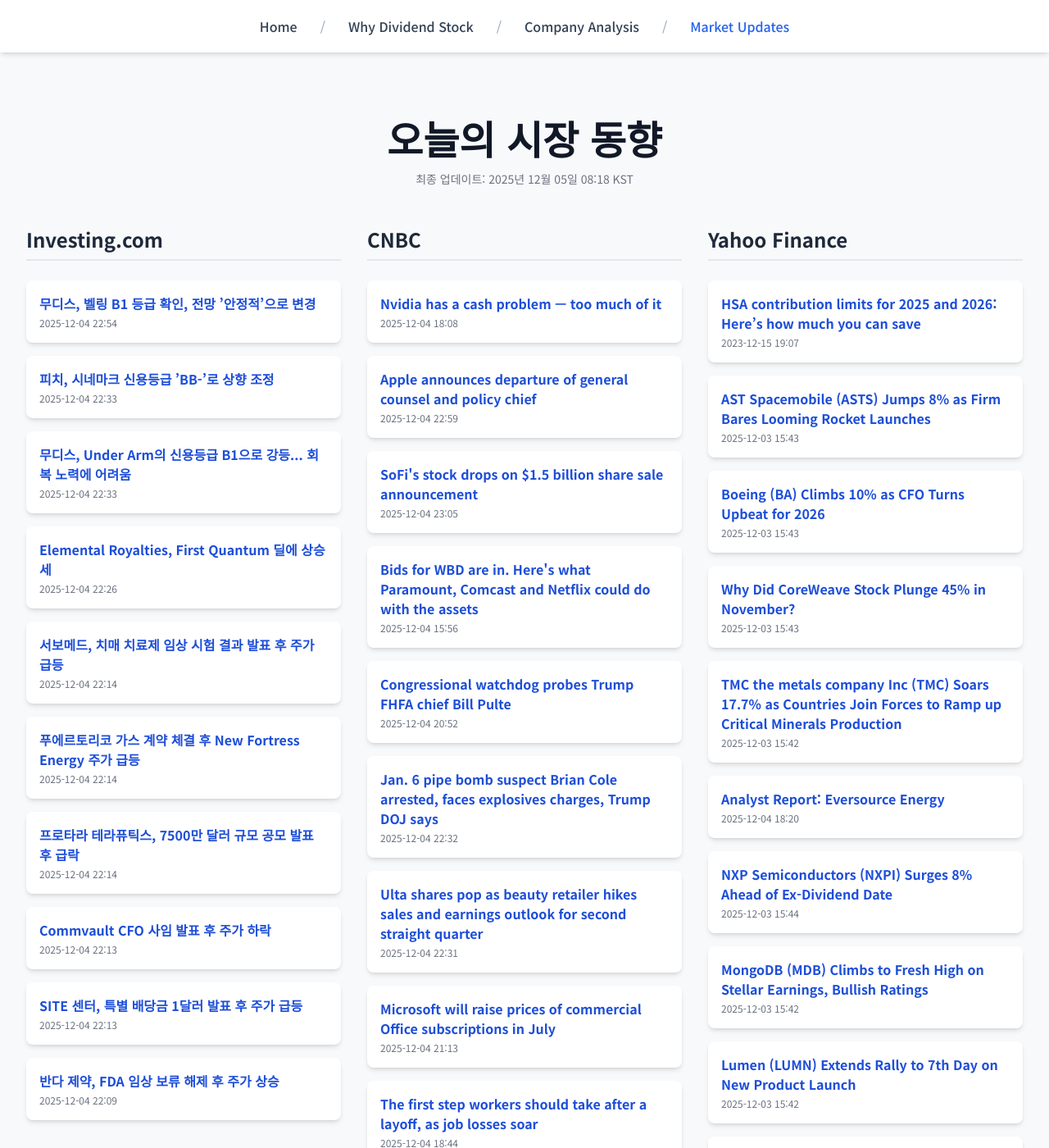
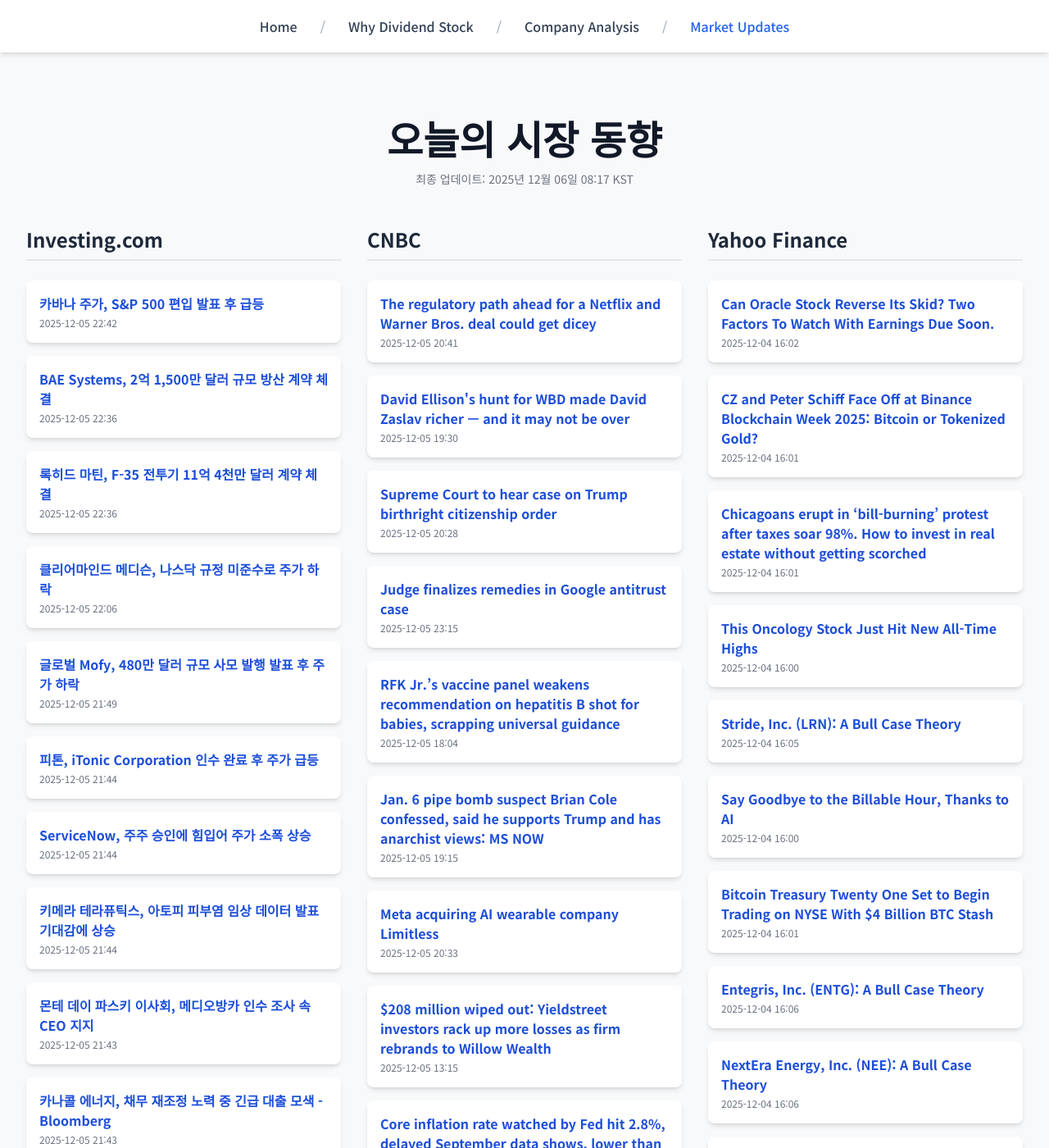
Before and after one commit to Kay-Hwang/my-company-analysis, a Jekyll site: the page built from market-updates.html, in a window 1280 px wide and 1400 px high. Shown: the whole window at 82% size. Built offline with Jekyll 4.4.1, drawn with Linux system fonts in a browser that asks for light colours; nearby versions of some CDN libraries; a script that is not in the unit is left out; some of the changed text lies outside the part shown.

Commit message:
Update daily data

```diff
--- a/_data/latest_data.json
+++ b/_data/latest_data.json
@@ -1,190 +1,190 @@
 {
-  "lastUpdated": "2025년 12월 05일 08:18 KST",
+  "lastUpdated": "2025년 12월 06일 08:17 KST",
   "news": {
     "investing": [
       {
-        "title": "무디스, 벨링 B1 등급 확인, 전망 ’안정적’으로 변경",
-        "link": "https://kr.investing.com/news/stock-market-news/article-93CH-1743804",
-        "pubDate": "2025-12-04 22:54:30",
-        "summary": "무디스, 벨링 B1 등급 확인, 전망 ’안정적’으로 변경"
+        "title": "카바나 주가, S&P 500 편입 발표 후 급등",
+        "link": "https://kr.investing.com/news/stock-market-news/article-93CH-1745440",
+        "pubDate": "2025-12-05 22:42:18",
+        "summary": "카바나 주가, S&P 500 편입 발표 후 급등"
       },
       {
-        "title": "피치, 시네마크 신용등급 ’BB-’로 상향 조정",
-        "link": "https://kr.investing.com/news/stock-market-news/article-93CH-1743769",
-        "pubDate": "2025-12-04 22:33:24",
-        "summary": "피치, 시네마크 신용등급 ’BB-’로 상향 조정"
+        "title": "BAE Systems, 2억 1,500만 달러 규모 방산 계약 체결",
+        "link": "https://kr.investing.com/news/stock-market-news/article-93CH-1745432",
+        "pubDate": "2025-12-05 22:36:47",
+        "summary": "BAE Systems, 2억 1,500만 달러 규모 방산 계약 체결"
       },
       {
-        "title": "무디스, Under Arm의 신용등급 B1으로 강등... 회복 노력에 어려움",
-        "link": "https://kr.investing.com/news/stock-market-news/article-93CH-1743768",
-        "pubDate": "2025-12-04 22:33:20",
-        "summary": "무디스, Under Arm의 신용등급 B1으로 강등... 회복 노력에 어려움"
+        "title": "록히드 마틴, F-35 전투기 11억 4천만 달러 계약 체결",
+        "link": "https://kr.investing.com/news/stock-market-news/article-93CH-1745431",
+        "pubDate": "2025-12-05 22:36:29",
+        "summary": "록히드 마틴, F-35 전투기 11억 4천만 달러 계약 체결"
       },
       {
-        "title": "Elemental Royalties, First Quantum 딜에 상승세",
-        "link": "https://kr.investing.com/news/stock-market-news/article-93CH-1743759",
-        "pubDate": "2025-12-04 22:26:31",
-        "summary": "Elemental Royalties, First Quantum 딜에 상승세"
+        "title": "클리어마인드 메디슨, 나스닥 규정 미준수로 주가 하락",
+        "link": "https://kr.investing.com/news/stock-market-news/article-93CH-1745402",
+        "pubDate": "2025-12-05 22:06:26",
+        "summary": "클리어마인드 메디슨, 나스닥 규정 미준수로 주가 하락"
       },
       {
-        "title": "서보메드, 치매 치료제 임상 시험 결과 발표 후 주가 급등",
-        "link": "https://kr.investing.com/news/stock-market-news/article-93CH-1743740",
-        "pubDate": "2025-12-04 22:14:48",
-        "summary": "서보메드, 치매 치료제 임상 시험 결과 발표 후 주가 급등"
+        "title": "글로벌 Mofy, 480만 달러 규모 사모 발행 발표 후 주가 하락",
+        "link": "https://kr.investing.com/news/stock-market-news/article-93CH-1745379",
+        "pubDate": "2025-12-05 21:49:03",
+        "summary": "글로벌 Mofy, 480만 달러 규모 사모 발행 발표 후 주가 하락"
       },
       {
-        "title": "푸에르토리코 가스 계약 체결 후 New Fortress Energy 주가 급등",
-        "link": "https://kr.investing.com/news/stock-market-news/article-93CH-1743738",
-        "pubDate": "2025-12-04 22:14:17",
-        "summary": "푸에르토리코 가스 계약 체결 후 New Fortress Energy 주가 급등"
+        "title": "피톤, iTonic Corporation 인수 완료 후 주가 급등",
+        "link": "https://kr.investing.com/news/stock-market-news/article-93CH-1745369",
+        "pubDate": "2025-12-05 21:44:38",
+        "summary": "피톤, iTonic Corporation 인수 완료 후 주가 급등"
       },
       {
-        "title": "프로타라 테라퓨틱스, 7500만 달러 규모 공모 발표 후 급락",
-        "link": "https://kr.investing.com/news/stock-market-news/article-93CH-1743737",
-        "pubDate": "2025-12-04 22:14:05",
-        "summary": "프로타라 테라퓨틱스, 7500만 달러 규모 공모 발표 후 급락"
+        "title": "ServiceNow, 주주 승인에 힘입어 주가 소폭 상승",
+        "link": "https://kr.investing.com/news/stock-market-news/article-93CH-1745368",
+        "pubDate": "2025-12-05 21:44:32",
+        "summary": "ServiceNow, 주주 승인에 힘입어 주가 소폭 상승"
       },
       {
-        "title": "Commvault CFO 사임 발표 후 주가 하락",
-        "link": "https://kr.investing.com/news/stock-market-news/article-93CH-1743736",
-        "pubDate": "2025-12-04 22:13:59",
-        "summary": "Commvault CFO 사임 발표 후 주가 하락"
+        "title": "키메라 테라퓨틱스, 아토피 피부염 임상 데이터 발표 기대감에 상승",
+        "link": "https://kr.investing.com/news/stock-market-news/article-93CH-1745367",
+        "pubDate": "2025-12-05 21:44:10",
+        "summary": "키메라 테라퓨틱스, 아토피 피부염 임상 데이터 발표 기대감에 상승"
       },
       {
-        "title": "SITE 센터, 특별 배당금 1달러 발표 후 주가 급등",
-        "link": "https://kr.investing.com/news/stock-market-news/article-93CH-1743735",
-        "pubDate": "2025-12-04 22:13:35",
-        "summary": "SITE 센터, 특별 배당금 1달러 발표 후 주가 급등"
+        "title": "몬테 데이 파스키 이사회, 메디오방카 인수 조사 속 CEO 지지",
+        "link": "https://kr.investing.com/news/stock-market-news/article-93CH-1745365",
+        "pubDate": "2025-12-05 21:43:56",
+        "summary": "몬테 데이 파스키 이사회, 메디오방카 인수 조사 속 CEO 지지"
       },
       {
-        "title": "반다 제약, FDA 임상 보류 해제 후 주가 상승",
-        "link": "https://kr.investing.com/news/stock-market-news/article-93CH-1743720",
-        "pubDate": "2025-12-04 22:09:04",
-        "summary": "반다 제약, FDA 임상 보류 해제 후 주가 상승"
+        "title": "카나콜 에너지, 채무 재조정 노력 중 긴급 대출 모색 - Bloomberg",
+        "link": "https://kr.investing.com/news/stock-market-news/article-93CH-1745364",
+        "pubDate": "2025-12-05 21:43:00",
+        "summary": "카나콜 에너지, 채무 재조정 노력 중 긴급 대출 모색 - Bloomberg"
       }
     ],
     "cnbc": [
       {
-        "title": "Nvidia has a cash problem — too much of it",
-        "link": "https://www.cnbc.com/2025/12/04/nvidia-has-a-cash-problem-too-much-of-it.html",
-        "pubDate": "Thu, 04 Dec 2025 18:08:23 GMT",
-        "summary": "Nvidia's recent slew of billion-dollar checks highlight the company's growing cash pile."
+        "title": "The regulatory path ahead for a Netflix and Warner Bros. deal could get dicey",
+        "link": "https://www.cnbc.com/2025/12/05/netflix-warner-bros-deal-regulatory-questions.html",
+        "pubDate": "Fri, 05 Dec 2025 20:41:56 GMT",
+        "summary": "Regulatory questions are already rising about Netflix's deal to combine its business with WBD's streaming service HBO Max and film studio Warner Bros."
       },
       {
-        "title": "Apple announces departure of general counsel and policy chief",
-        "link": "https://www.cnbc.com/2025/12/04/apple-announces-departure-lisa-jackson-kate-adams.html",
-        "pubDate": "Thu, 04 Dec 2025 22:59:15 GMT",
-        "summary": "The two executives reported to Apple CEO Tim Cook and are the latest members of senior leadership to exit the iPhone maker."
+        "title": "David Ellison's hunt for WBD made David Zaslav richer — and it may not be over",
+        "link": "https://www.cnbc.com/2025/12/05/paramount-david-ellison-wbd-bidding-war-hostile-bid.html",
+        "pubDate": "Fri, 05 Dec 2025 19:30:24 GMT",
+        "summary": "Paramount is considering taking an offer to WBD shareholders, thinking its deal has a better chance of gaining regulatory approval than Netflix's, sources said."
       },
       {
-        "title": "SoFi's stock drops on $1.5 billion share sale announcement",
-        "link": "https://www.cnbc.com/2025/12/04/sofi-stock-drops-on-1point5-billion-stock-offering.html",
-        "pubDate": "Thu, 04 Dec 2025 23:05:50 GMT",
-        "summary": "SoFi said it's selling $1.5 billion in stock after the company's market cap almost doubled this year."
+        "title": "Supreme Court to hear case on Trump birthright citizenship order",
+        "link": "https://www.cnbc.com/2025/12/05/trump-birthright-citizenship-supreme-court.html",
+        "pubDate": "Fri, 05 Dec 2025 20:28:26 GMT",
+        "summary": "The U.S. Constitution's 14th Amendment had been understood to grant citizenship to children born in the country, even if their parents are not citizens."
       },
       {
-        "title": "Bids for WBD are in. Here's what Paramount, Comcast and Netflix could do with the assets",
-        "link": "https://www.cnbc.com/2025/12/04/wbd-bids-paramount-comcast-netflix-assets.html",
-        "pubDate": "Thu, 04 Dec 2025 15:56:40 GMT",
-        "summary": "WBD's coveted library of content includes franchises like DC's superheroes, Harry Potter, Lord of the Rings, Game of Thrones, Looney Tunes and Scooby-Doo."
+        "title": "Judge finalizes remedies in Google antitrust case",
+        "link": "https://www.cnbc.com/2025/12/05/judge-finalize-remedies-in-google-antitrust-case.html",
+        "pubDate": "Fri, 05 Dec 2025 23:15:14 GMT",
+        "summary": "A U.S. judge on Friday finalized his decision for the consequences Google will face for its search monopoly ruling, adding new details to the decided remedies."
       },
       {
-        "title": "Congressional watchdog probes Trump FHFA chief Bill Pulte",
-        "link": "https://www.cnbc.com/2025/12/04/congressional-watchdog-probes-trump-fhfa-chief-bill-pulte.html",
-        "pubDate": "Thu, 04 Dec 2025 20:52:52 GMT",
-        "summary": "Pulte has made allegations of mortgage fraud against New York Attorney General Letitia James, Fed Gov. Lisa Cook, Sen. Adam Schiff, and Rep. Eric Swalwell."
+        "title": "RFK Jr.’s vaccine panel weakens recommendation on hepatitis B shot for babies, scrapping universal guidance",
+        "link": "https://www.cnbc.com/2025/12/05/hepatitis-b-vaccine-babies-rfk-jr-cdc.html",
+        "pubDate": "Fri, 05 Dec 2025 18:04:31 GMT",
+        "summary": "Some public health experts expressed concerns the recommendation could lead to an increase in hepatitis B infections in babies."
       },
       {
-        "title": "Jan. 6 pipe bomb suspect Brian Cole arrested, faces explosives charges, Trump DOJ says",
-        "link": "https://www.cnbc.com/2025/12/04/fbi-arrests-suspect-in-jan-6-pipe-bomb-case-ms-now.html",
-        "pubDate": "Thu, 04 Dec 2025 22:32:25 GMT",
-        "summary": "The bombs were planted before Jan. 6, 2021, when President Donald Trump's supporters stormed the Capitol as Congress met to confirm Joe Biden's electoral win."
+        "title": "Jan. 6 pipe bomb suspect Brian Cole confessed, said he supports Trump and has anarchist views: MS NOW",
+        "link": "https://www.cnbc.com/2025/12/05/brian-cole-trump-jan-6-pipe-bomb-case.html",
+        "pubDate": "Fri, 05 Dec 2025 19:15:55 GMT",
+        "summary": "Cole spoke to the authorities for \"more than four hours\" after his arrest, the government told a judge during the suspect's initial court appearance."
       },
       {
-        "title": "Ulta shares pop as beauty retailer hikes sales and earnings outlook for second straight quarter",
-        "link": "https://www.cnbc.com/2025/12/04/ulta-ulta-earnings-q3-2025.html",
-        "pubDate": "Thu, 04 Dec 2025 22:31:51 GMT",
-        "summary": "Ulta easily beat Wall Street's earnings expectations for its third quarter."
+        "title": "Meta acquiring AI wearable company Limitless",
+        "link": "https://www.cnbc.com/2025/12/05/meta-limitless-ai-wearable.html",
+        "pubDate": "Fri, 05 Dec 2025 20:33:21 GMT",
+        "summary": "Meta has acquired the startup Limitless, which makes a small, artificial intelligence-powered pendant."
       },
       {
-        "title": "Microsoft will raise prices of commercial Office subscriptions in July",
-        "link": "https://www.cnbc.com/2025/12/04/microsoft-will-raise-prices-of-commercial-office-bundles-in-july-.html",
-        "pubDate": "Thu, 04 Dec 2025 21:13:51 GMT",
-        "summary": "For the second time in five years, Microsoft is hiking prices for commercial customers of its widely used Office bundles."
+        "title": "$208 million wiped out: Yieldstreet investors rack up more losses as firm rebrands to Willow Wealth",
+        "link": "https://www.cnbc.com/2025/12/05/yieldstreet-investors-losses-willow-wealth-rebrand.html",
+        "pubDate": "Fri, 05 Dec 2025 13:15:57 GMT",
+        "summary": "Yieldstreet is attempting to move past a troubled track record by rebranding to Willow Wealth while customers reel from a still-unfolding collapse of its funds."
       },
       {
-        "title": "The first step workers should take after a layoff, as job losses soar",
-        "link": "https://www.cnbc.com/2025/12/04/unemployment-claims-after-a-layoff.html",
-        "pubDate": "Thu, 04 Dec 2025 18:44:36 GMT",
-        "summary": "Losing a job can be among the worst life events. There is one thing you'll want to do first: apply for unemployment benefits, experts say."
+        "title": "Core inflation rate watched by Fed hit 2.8%, delayed September data shows, lower than expected",
+        "link": "https://www.cnbc.com/2025/12/05/pce-inflation-report-september-2025.html",
+        "pubDate": "Fri, 05 Dec 2025 17:55:37 GMT",
+        "summary": "The delayed core personal consumption expenditures price index for September was expected to show a 2.9% annual increase."
       },
       {
-        "title": "'Trump accounts' come with a $1,000 deposit for newborns. See how they compare with 529 college savings plans",
-        "link": "https://www.cnbc.com/2025/12/04/chart-how-trump-accounts-compare-to-529-college-savings-plans.html",
-        "pubDate": "Thu, 04 Dec 2025 21:03:50 GMT",
-        "summary": "Beginning in 2026, parents will be able to open tax-advantaged Trump accounts for their children with a $1,000 boost for those born 2025 to 2028."
+        "title": "Netflix to buy Warner Bros. film and streaming assets in $72 billion deal",
+        "link": "https://www.cnbc.com/2025/12/05/neflix-warner-bros-discovery-deal.html",
+        "pubDate": "Fri, 05 Dec 2025 17:42:15 GMT",
+        "summary": "Netflix announced it's reached a deal to buy WBD, bringing a swift end to a dramatic bidding process that also involved Paramount Skydance and Comcast."
       }
     ],
     "yahoo": [
       {
-        "title": "HSA contribution limits for 2025 and 2026: Here’s how much you can save",
-        "link": "https://finance.yahoo.com/personal-finance/investing/article/hsa-contribution-limits-181038084.html",
-        "pubDate": "2023-12-15T19:07:25Z",
-        "summary": "HSA contribution limits for 2025 and 2026: Here’s how much you can save"
+        "title": "Can Oracle Stock Reverse Its Skid? Two Factors To Watch With Earnings Due Soon.",
+        "link": "https://www.investors.com/news/technology/oracle-stock-earnings-preview-cowen-analyst-note/?src=A00220&yptr=yahoo",
+        "pubDate": "2025-12-04T16:02:19Z",
+        "summary": "Can Oracle Stock Reverse Its Skid? Two Factors To Watch With Earnings Due Soon."
       },
       {
-        "title": "AST Spacemobile (ASTS) Jumps 8% as Firm Bares Looming Rocket Launches",
-        "link": "https://finance.yahoo.com/news/ast-spacemobile-asts-jumps-8-154348932.html",
-        "pubDate": "2025-12-03T15:43:48Z",
-        "summary": "AST Spacemobile (ASTS) Jumps 8% as Firm Bares Looming Rocket Launches"
+        "title": "CZ and Peter Schiff Face Off at Binance Blockchain Week 2025: Bitcoin or Tokenized Gold?",
+        "link": "https://finance.yahoo.com/news/cz-peter-schiff-face-off-160147958.html",
+        "pubDate": "2025-12-04T16:01:47Z",
+        "summary": "CZ and Peter Schiff Face Off at Binance Blockchain Week 2025: Bitcoin or Tokenized Gold?"
       },
       {
-        "title": "Boeing (BA) Climbs 10% as CFO Turns Upbeat for 2026",
-        "link": "https://finance.yahoo.com/news/boeing-ba-climbs-10-cfo-154308546.html",
-        "pubDate": "2025-12-03T15:43:08Z",
-        "summary": "Boeing (BA) Climbs 10% as CFO Turns Upbeat for 2026"
+        "title": "Chicagoans erupt in ‘bill-burning’ protest after taxes soar 98%. How to invest in real estate without getting scorched",
+        "link": "https://finance.yahoo.com/news/chicagoans-erupt-bill-burning-protest-160100742.html",
+        "pubDate": "2025-12-04T16:01:00Z",
+        "summary": "Chicagoans erupt in ‘bill-burning’ protest after taxes soar 98%. How to invest in real estate without getting scorched"
       },
       {
-        "title": "Why Did CoreWeave Stock Plunge 45% in November?",
-        "link": "https://finance.yahoo.com/news/why-did-coreweave-stock-plunge-152356716.html",
-        "pubDate": "2025-12-03T15:43:56Z",
-        "summary": "Why Did CoreWeave Stock Plunge 45% in November?"
+        "title": "This Oncology Stock Just Hit New All-Time Highs",
+        "link": "https://finance.yahoo.com/news/oncology-stock-just-hit-time-160003188.html",
+        "pubDate": "2025-12-04T16:00:03Z",
+        "summary": "This Oncology Stock Just Hit New All-Time Highs"
       },
       {
-        "title": "TMC the metals company Inc (TMC) Soars 17.7% as Countries Join Forces to Ramp up Critical Minerals Production",
-        "link": "https://finance.yahoo.com/news/tmc-metals-company-inc-tmc-154237857.html",
-        "pubDate": "2025-12-03T15:42:37Z",
-        "summary": "TMC the metals company Inc (TMC) Soars 17.7% as Countries Join Forces to Ramp up Critical Minerals Production"
+        "title": "Stride, Inc. (LRN): A Bull Case Theory",
+        "link": "https://finance.yahoo.com/news/stride-inc-lrn-bull-case-160530446.html",
+        "pubDate": "2025-12-04T16:05:30Z",
+        "summary": "Stride, Inc. (LRN): A Bull Case Theory"
       },
       {
-        "title": "Analyst Report: Eversource Energy",
-        "link": "https://finance.yahoo.com/research/reports/ARGUS_3262_AnalystReport_1764872421000?yptr=yahoo&ncid=yahooproperties_plusresear_nm5q6ze1cei",
-        "pubDate": "2025-12-04T18:20:21Z",
-        "summary": "Analyst Report: Eversource Energy"
+        "title": "Say Goodbye to the Billable Hour, Thanks to AI",
+        "link": "https://www.wsj.com/tech/ai/ai-goodbye-to-billable-hours-cba198fe?siteid=yhoof2&yptr=yahoo",
+        "pubDate": "2025-12-04T16:00:00Z",
+        "summary": "Say Goodbye to the Billable Hour, Thanks to AI"
       },
       {
-        "title": "NXP Semiconductors (NXPI) Surges 8% Ahead of Ex-Dividend Date",
-        "link": "https://finance.yahoo.com/news/nxp-semiconductors-nxpi-surges-8-154401661.html",
-        "pubDate": "2025-12-03T15:44:01Z",
-        "summary": "NXP Semiconductors (NXPI) Surges 8% Ahead of Ex-Dividend Date"
+        "title": "Bitcoin Treasury Twenty One Set to Begin Trading on NYSE With $4 Billion BTC Stash",
+        "link": "https://finance.yahoo.com/news/bitcoin-treasury-twenty-one-set-160158799.html",
+        "pubDate": "2025-12-04T16:01:58Z",
+        "summary": "Bitcoin Treasury Twenty One Set to Begin Trading on NYSE With $4 Billion BTC Stash"
       },
       {
-        "title": "MongoDB (MDB) Climbs to Fresh High on Stellar Earnings, Bullish Ratings",
-        "link": "https://finance.yahoo.com/news/mongodb-mdb-climbs-fresh-high-154227706.html",
-        "pubDate": "2025-12-03T15:42:27Z",
-        "summary": "MongoDB (MDB) Climbs to Fresh High on Stellar Earnings, Bullish Ratings"
+        "title": "Entegris, Inc. (ENTG): A Bull Case Theory",
+        "link": "https://finance.yahoo.com/news/entegris-inc-entg-bull-case-160631853.html",
+        "pubDate": "2025-12-04T16:06:31Z",
+        "summary": "Entegris, Inc. (ENTG): A Bull Case Theory"
       },
       {
-        "title": "Lumen (LUMN) Extends Rally to 7th Day on New Product Launch",
-        "link": "https://finance.yahoo.com/news/lumen-lumn-extends-rally-7th-154259710.html",
-        "pubDate": "2025-12-03T15:42:59Z",
-        "summary": "Lumen (LUMN) Extends Rally to 7th Day on New Product Launch"
+        "title": "NextEra Energy, Inc. (NEE): A Bull Case Theory",
+        "link": "https://finance.yahoo.com/news/nextera-energy-inc-nee-bull-160607449.html",
+        "pubDate": "2025-12-04T16:06:07Z",
+        "summary": "NextEra Energy, Inc. (NEE): A Bull Case Theory"
       },
       {
-        "title": "Microsoft Shares Slide on Report of Lower AI Demand",
-        "link": "https://finance.yahoo.com/video/microsoft-shares-slide-report-lower-154507316.html",
-        "pubDate": "2025-12-03T15:45:07Z",
-        "summary": "Microsoft Shares Slide on Report of Lower AI Demand"
+        "title": "Hims & Hers Stock Gains on Move Into Canada",
+        "link": "https://www.wsj.com/livecoverage/stock-market-today-dow-sp-500-nasdaq-12-04-2025/card/hims-hers-stock-gains-on-move-into-canada-HHzbsbaZXjYkJAJA48Sy?siteid=yhoof2&yptr=yahoo",
+        "pubDate": "2025-12-04T16:06:24Z",
+        "summary": "Hims & Hers Stock Gains on Move Into Canada"
       }
     ]
   }
```
